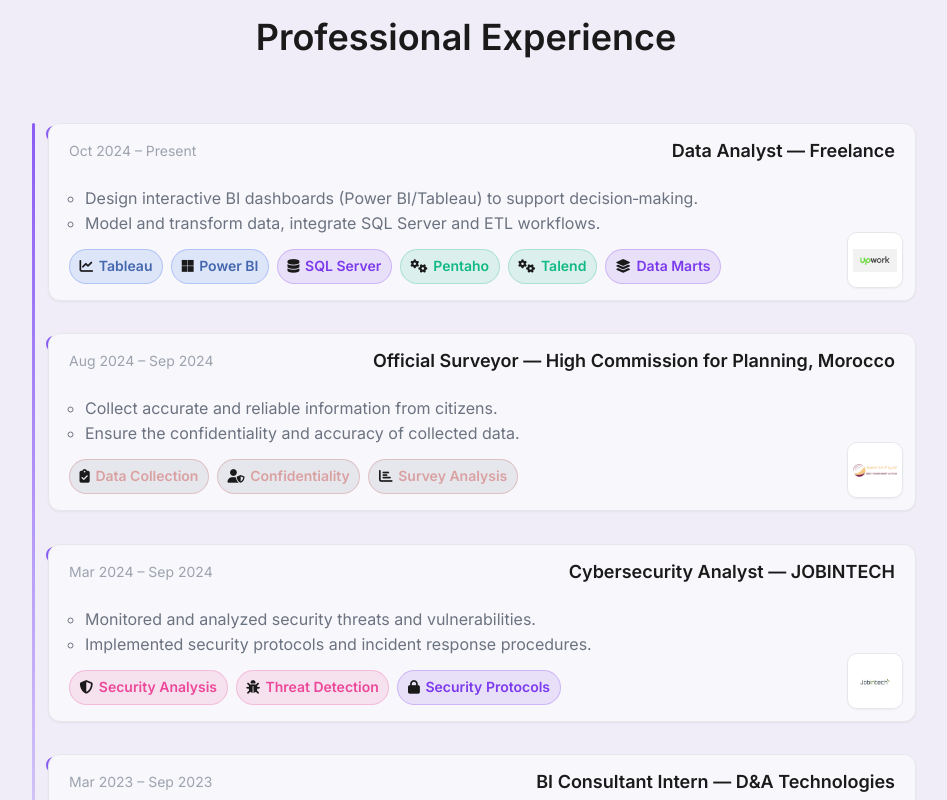
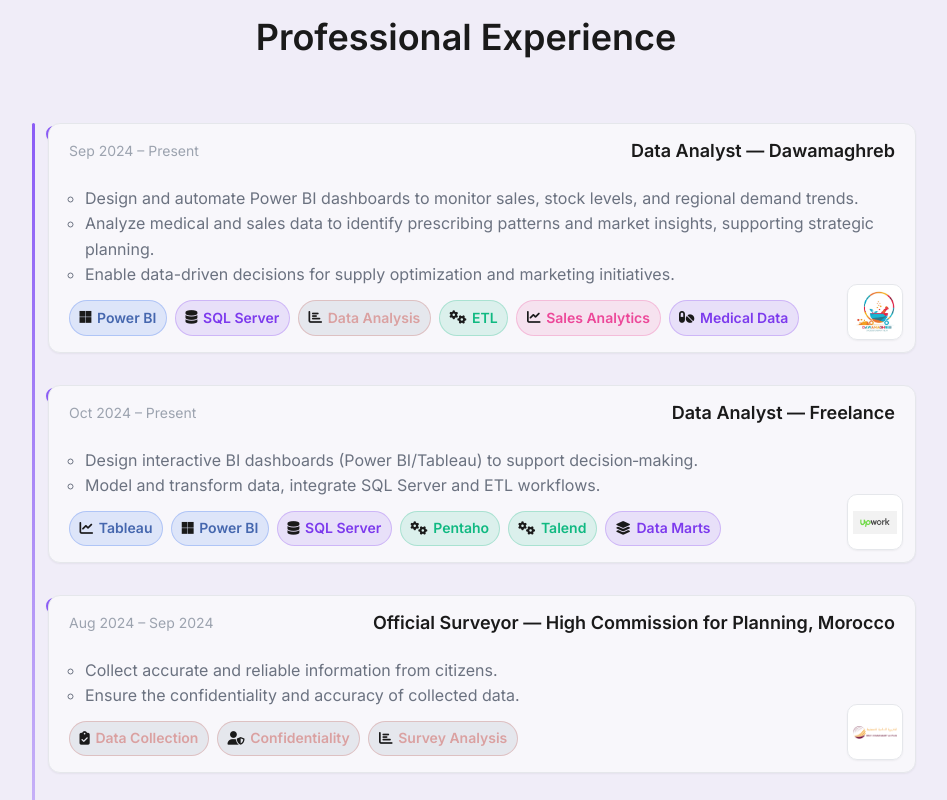
Before and after one commit to hafsaelatouani/my-project, a plain HTML site: page index.html in a window 1280 px wide. Shown: the part 1680-2480 px from the top of the page, without its empty margins (174-1121 px from the left). Drawn offline with nearby package versions, Linux system fonts and the light colour scheme.

Commit message:
maybe the last one

```diff
--- a/index.html
+++ b/index.html
@@ -224,6 +224,30 @@
 
             </div>
             <ol class="timeline">
+                <li class="timeline-item" data-aos="fade-up">
+                    <div class="timeline-marker"></div>
+                    <div class="timeline-content">
+                        <div class="timeline-header">
+                            <span class="timeline-date">Sep 2024 – Present</span>
+                            <h3 class="timeline-title" data-i18n="exp.dawamaghreb.title">Data Analyst — Dawamaghreb</h3>
+                        </div>
+                        <ul class="timeline-bullets">
+                            <li data-i18n="exp.dawamaghreb.b1">Design and automate Power BI dashboards to monitor sales, stock levels, and regional demand trends.</li>
+                            <li data-i18n="exp.dawamaghreb.b2">Analyze medical and sales data to identify prescribing patterns and market insights, supporting strategic planning.</li>
+                            <li data-i18n="exp.dawamaghreb.b3">Enable data-driven decisions for supply optimization and marketing initiatives.</li>
+                        </ul>
+                        <div class="skill-badges">
+                            <span class="badge primary"><i class="fab fa-microsoft"></i> Power BI</span>
+                            <span class="badge purple"><i class="fas fa-database"></i> SQL Server</span>
+                            <span class="badge slate"><i class="fas fa-chart-bar"></i> Data Analysis</span>
+                            <span class="badge success"><i class="fas fa-cogs"></i> ETL</span>
+                            <span class="badge pink"><i class="fas fa-chart-line"></i> Sales Analytics</span>
+                            <span class="badge purple"><i class="fas fa-pills"></i> Medical Data</span>
+                        </div>
+                        <div class="timeline-logo"><img src="img/work/dawamaghreb-logo.jpg" alt="Dawamaghreb logo" /></div>
+                    </div>
+                </li>
+
                 <li class="timeline-item" data-aos="fade-up">
                     <div class="timeline-marker"></div>
                     <div class="timeline-content">
--- a/js/script.js
+++ b/js/script.js
@@ -239,6 +239,10 @@ if (typeof AOS !== 'undefined') {
       'projects.oracle.desc': 'Oracle Analytics Cloud dashboard projects showcasing data visualization, predictive analytics, and enterprise-level reporting solutions are under development and coming soon.',
 
       // Experience bullets
+      'exp.dawamaghreb.title': 'Data Analyst — Dawamaghreb',
+      'exp.dawamaghreb.b1': 'Design and automate Power BI dashboards to monitor sales, stock levels, and regional demand trends.',
+      'exp.dawamaghreb.b2': 'Analyze medical and sales data to identify prescribing patterns and market insights, supporting strategic planning.',
+      'exp.dawamaghreb.b3': 'Enable data-driven decisions for supply optimization and marketing initiatives.',
       'exp.freelance.b1': 'Design interactive BI dashboards (Power BI/Tableau) to support decision‑making.',
       'exp.freelance.b2': 'Model and transform data, integrate SQL Server and ETL workflows.',
       'exp.freelance.title': 'Data Analyst — Freelance',
@@ -255,7 +259,7 @@ if (typeof AOS !== 'undefined') {
       'exp.ocp.b2': 'Used Matplotlib and Seaborn for exploratory analysis and reporting.',
       'exp.ocp.title': 'Data Analyst Intern — OCP Group',
       'exp.dejla.b1': 'Developed a sales website with PHP, HTML, JavaScript, MySQL; from concept to delivery.',
-      'exp.dejla.title': 'Full‑Stack Developer Intern — DEJLA FER',
+      'exp.dejla.title': 'FullStack Developer Intern — DEJLA FER',
       'contact.title': 'Get In Touch',
       'contact.subtitle': "Let's discuss your next data analytics project",
       'contact.email': 'Email',
@@ -323,8 +327,7 @@ if (typeof AOS !== 'undefined') {
       'edu.bachelor.school': 'Université Ibn Tofaïl',
       // Footer
       'footer.copy': '© {year} hafsaelatouani',
-      'projects.title': 'Projets phares',
-      'projects.subtitle': 'Des solutions BI et analytiques à fort impact',
+      'projects.title': 'Projets ',
       'filters.all': 'Tous les projets',
       'filters.powerbi': 'Power BI',
       'filters.tableau': 'Tableau',
@@ -369,6 +372,10 @@ if (typeof AOS !== 'undefined') {
       'projects.oracle.desc': "Projets Oracle Analytics Cloud présentant la visualisation de données, l'analytique prédictive et des solutions de reporting d'entreprise en cours de développement.",
 
       // Experience bullets
+      'exp.dawamaghreb.title': 'Analyste de Données — Dawamaghreb',
+      'exp.dawamaghreb.b1': 'Conception et automatisation de tableaux de bord Power BI pour surveiller les ventes, les stocks et les tendances régionales.',
+      'exp.dawamaghreb.b2': 'Analyse des données médicales et commerciales pour identifier les tendances de prescription et les insights de marché.',
+      'exp.dawamaghreb.b3': 'Support à la planification stratégique et optimisation de l\'approvisionnement via l\'analyse de données.',
       'exp.freelance.b1': 'Conception de tableaux de bord BI (Power BI/Tableau) pour la prise de décision.',
       'exp.freelance.b2': 'Modélisation et transformation des données, intégration SQL Server et ETL.',
       'exp.freelance.title': 'Data Analyst — Freelance',
```
Also changed, not shown: img/work/dawamaghreb-logo.jpg (added), 2 other files.
